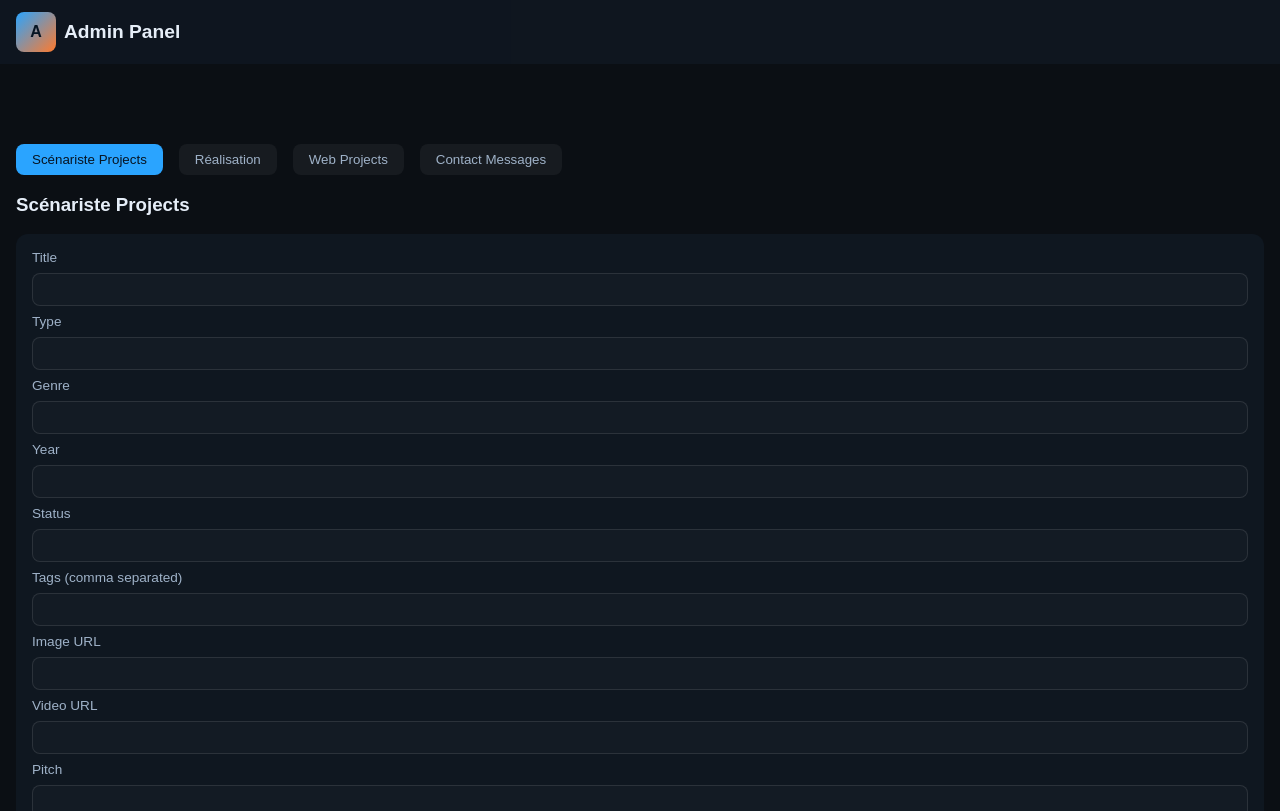
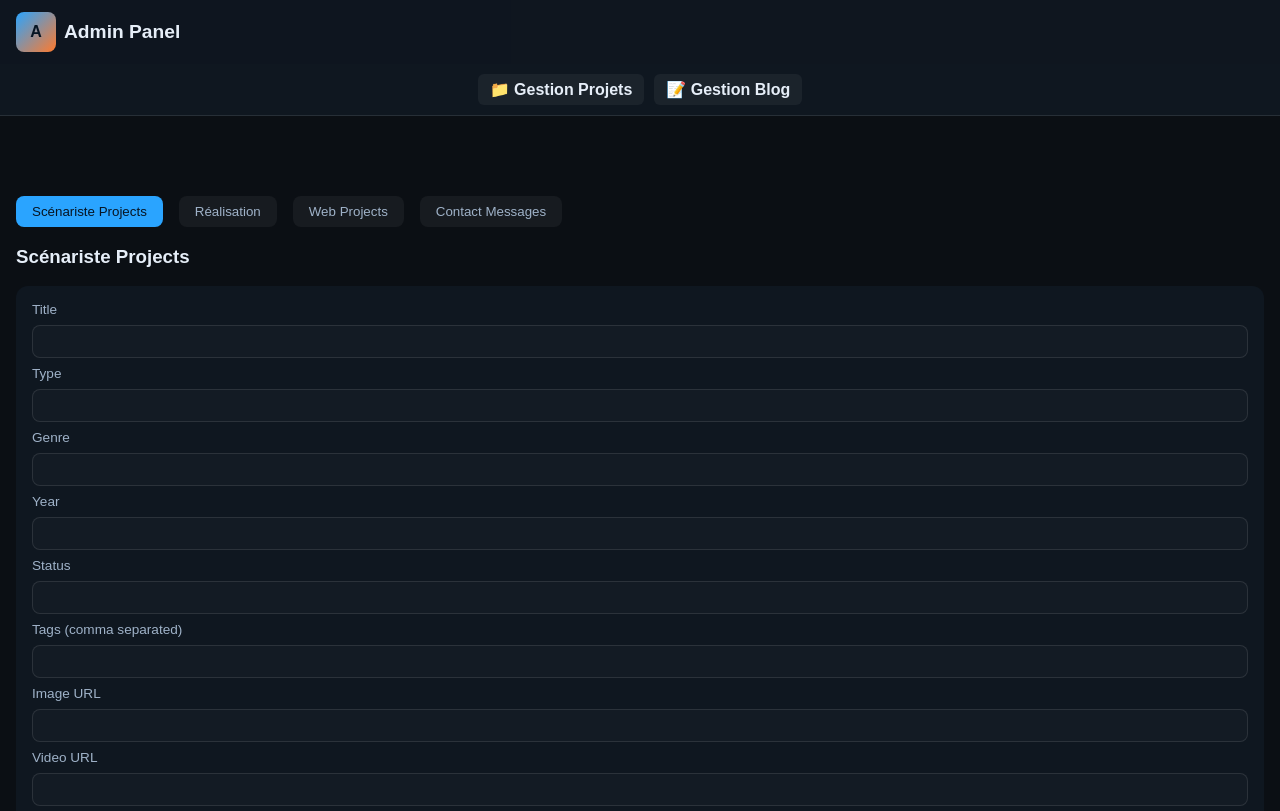
Before and after one commit to elongastarks/Portfolio, a plain HTML site: page es/admin/admin.html in a window 1280 px wide. Shown: the top 811 px of the page. Drawn offline with Linux system fonts and the light colour scheme; no server answers.

Commit message:
Update admin.html

```diff
--- a/es/admin/admin.html
+++ b/es/admin/admin.html
@@ -15,6 +15,27 @@
     --accent-orange: #ff7a2d;
     --radius: 12px;
   }
+  .admin-nav {
+  background: #0f1720;
+  padding: 10px;
+  display: flex;
+  gap: 10px;
+  justify-content: center;
+  border-bottom: 1px solid rgba(255,255,255,0.1);
+}
+.admin-nav a {
+  color: #e6eef8;
+  text-decoration: none;
+  font-weight: 600;
+  padding: 6px 12px;
+  border-radius: 6px;
+  background: rgba(255,255,255,0.05);
+  transition: background 0.2s;
+}
+.admin-nav a:hover {
+  background: #2aa4ff;
+  color: #071523;
+}
   *{box-sizing:border-box;}
   body{margin:0; font-family:sans-serif; background:var(--bg-dark); color:var(--text-light); padding-top:64px;}
   header{position:fixed; top:0; width:100%; height:64px; background:rgba(15,23,32,0.95); display:flex; align-items:center; padding:0 1rem; z-index:1000;}
@@ -40,6 +61,11 @@
   <div class="logo">A</div>
   <h1>Admin Panel</h1>
 </header>
+
+  <nav class="admin-nav">
+  <a href="admin.html">📁 Gestion Projets</a>
+  <a href="adminBlog.html">📝 Gestion Blog</a>
+  </nav>
 
 <!-- Onglets -->
 <div class="tabs">
```
